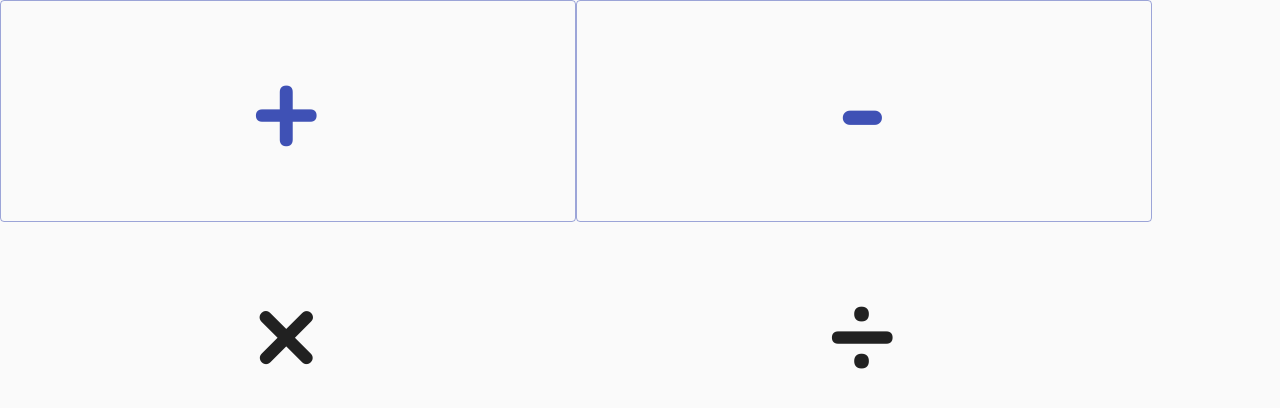
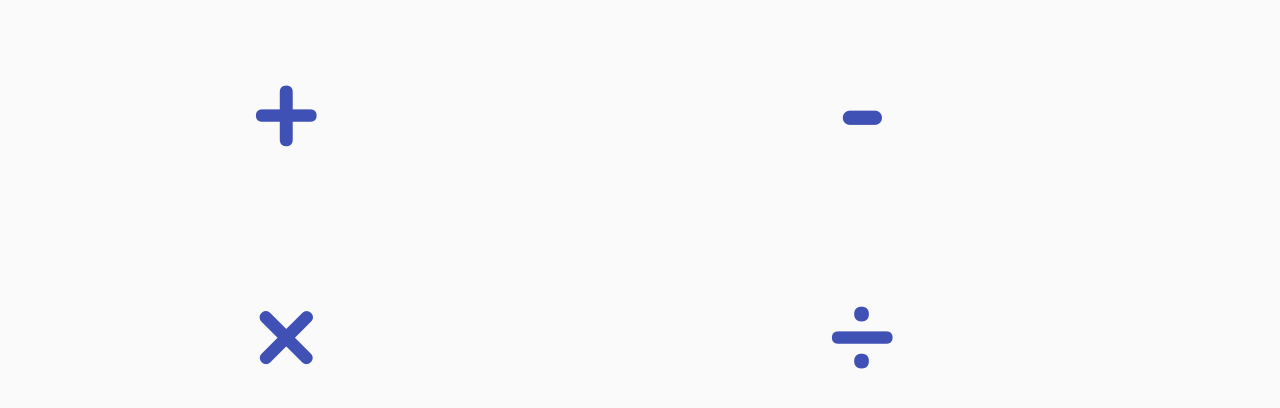
Before and after one commit to mikichmon/kakao, a React (Create React App) app: page / in a window 1280 px wide. Shown: the top 408 px of the page. Built offline with nearby package versions, Linux system fonts and the light colour scheme.

Commit message:
Button Style

```diff
--- a/src/Calc.js
+++ b/src/Calc.js
@@ -144,21 +144,24 @@ export default class CalcCard extends Component {
 
     getPage() {
 
+        const variant = "text";
+        const color = "primary";
+
         if (this.state.page === "Home") {
             return <div>
                     <div>
-                        <Button className="Start" variant="outlined" color="primary" onClick={() => this.startCalc(Methods.Addition)}>
+                        <Button className="Start" variant={variant} color={color} onClick={() => this.startCalc(Methods.Addition)}>
                             {GeneralUtil.getMethodMark(Methods.Addition)}
                         </Button>
-                        <Button className="Start" variant="outlined" color="primary" onClick={() => this.startCalc(Methods.Subtraction)}>
+                        <Button className="Start" variant={variant} color={color} onClick={() => this.startCalc(Methods.Subtraction)}>
                             {GeneralUtil.getMethodMark(Methods.Subtraction)}
                             </Button>
                     </div>
                     <div>
-                        <Button className="Start" onClick={() => this.startCalc(Methods.Multiplication)}>
+                        <Button className="Start" variant={variant} color={color} onClick={() => this.startCalc(Methods.Multiplication)}>
                             {GeneralUtil.getMethodMark(Methods.Multiplication)}
                         </Button>
-                        <Button className="Start" onClick={() => this.startCalc(Methods.Division)}>
+                        <Button className="Start" variant={variant} color={color} onClick={() => this.startCalc(Methods.Division)}>
                             {GeneralUtil.getMethodMark(Methods.Division)}
                         </Button>
                     </div>
@@ -177,13 +180,17 @@ export default class CalcCard extends Component {
 
     getQuestion() {
 
+        const variant = "text";
+        const color = "primary";
         const mark = GeneralUtil.getMethodMark(this.state.method);
         const q = this.state.q[this.state.qNo];
-        return <Button onClick={this.answer}><div className="Calc">{q[0]} {mark} {q[1]}</div></Button>
+        return <Button className="Question" variant={variant} color={color} onClick={this.answer}><div className="Calc">{q[0]} {mark} {q[1]}</div></Button>
     }
 
     getAnswer() {
 
+        const variant = "text";
+        const color = "primary";
 
         const q = this.state.q[this.state.qNo];
 
@@ -198,7 +205,7 @@ export default class CalcCard extends Component {
 
         }
 
-        return <Button onClick={this.next}><span className="Calc">{mark}</span></Button>
+        return <Button className="Answer" variant={variant} color={color} onClick={this.next}><span className="Calc">{mark}</span></Button>
     }
 
     render() {
--- a/src/index.css
+++ b/src/index.css
@@ -28,3 +28,12 @@ code {
   font-size:120px !important;
   width: 45%;
 }
+
+.Question{
+  width:100%;
+  text-align:center;
+}
+.Answer{
+  width:100%;
+  text-align:center;
+}
```
